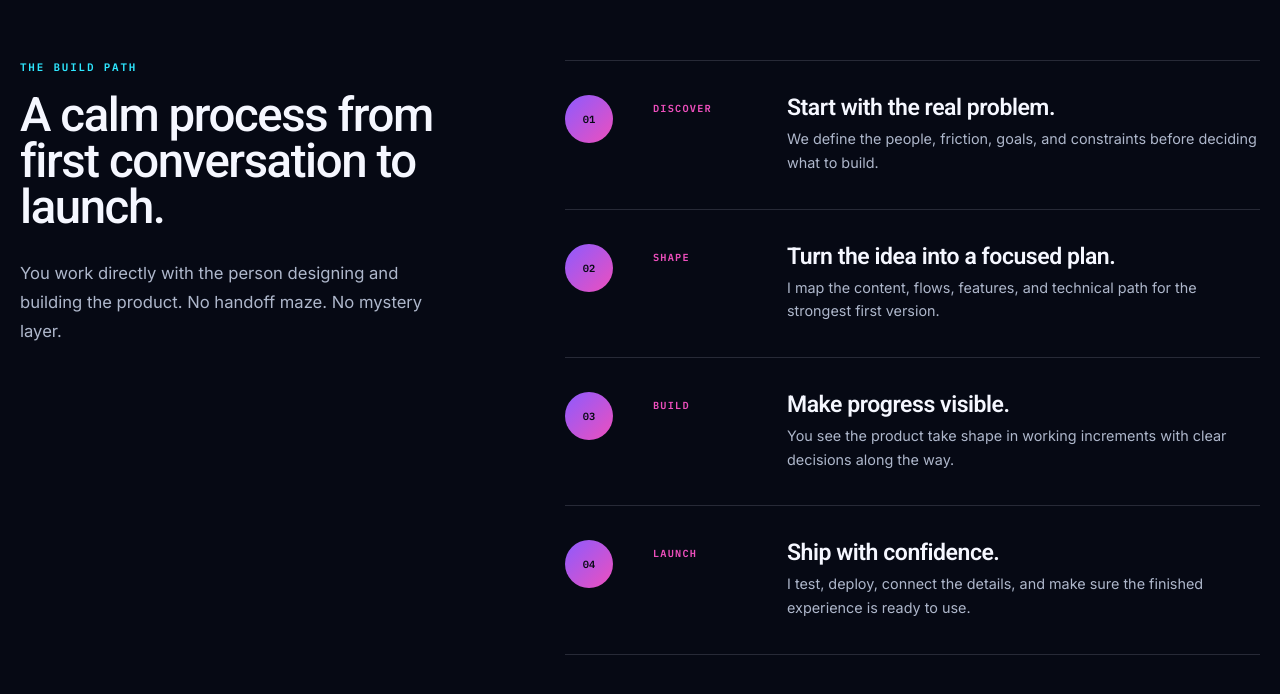
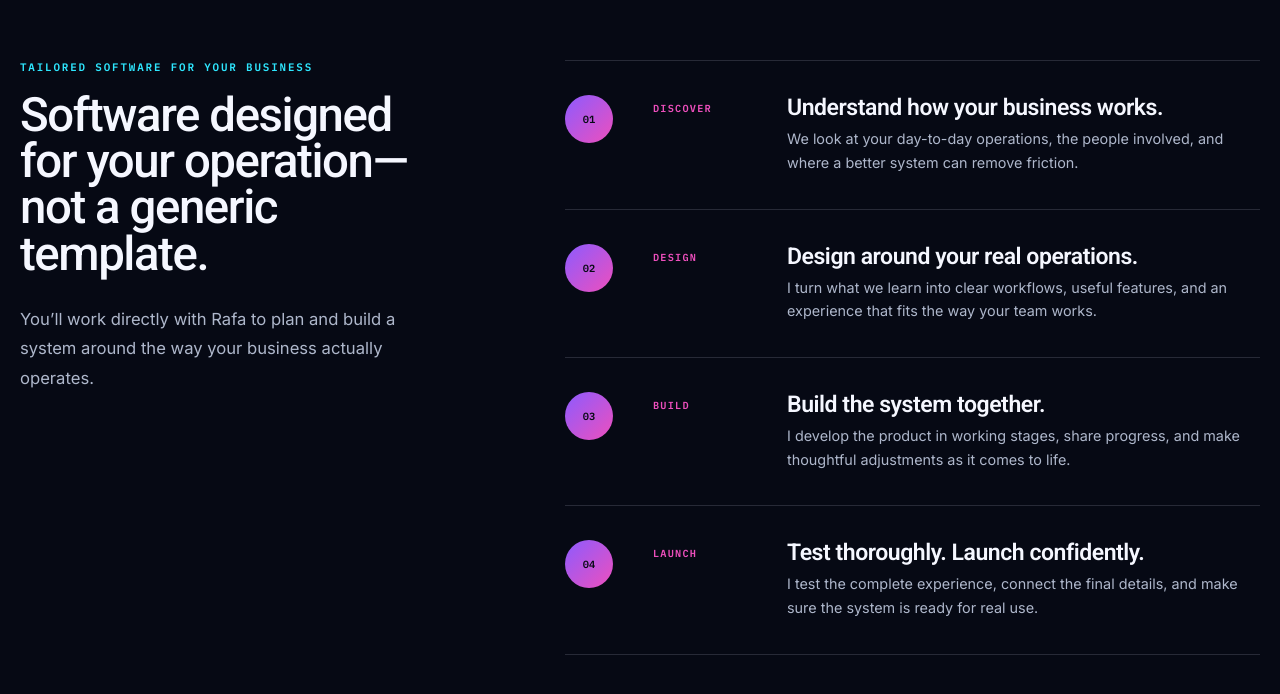
Before and after one commit to webdevRafa/rafa-the-dev, a React (Vite) app: page / in a window 1280 px wide. Shown: the part 4205-4899 px from the top of the page. Built offline with nearby package versions, Linux system fonts and the light colour scheme.

Commit message:
Humanize custom software process copy

```diff
--- a/src/App.tsx
+++ b/src/App.tsx
@@ -41,26 +41,26 @@ const process = [
   {
     number: "01",
     label: "Discover",
-    title: "Start with the real problem.",
-    copy: "We define the people, friction, goals, and constraints before deciding what to build.",
+    title: "Understand how your business works.",
+    copy: "We look at your day-to-day operations, the people involved, and where a better system can remove friction.",
   },
   {
     number: "02",
-    label: "Shape",
-    title: "Turn the idea into a focused plan.",
-    copy: "I map the content, flows, features, and technical path for the strongest first version.",
+    label: "Design",
+    title: "Design around your real operations.",
+    copy: "I turn what we learn into clear workflows, useful features, and an experience that fits the way your team works.",
   },
   {
     number: "03",
     label: "Build",
-    title: "Make progress visible.",
-    copy: "You see the product take shape in working increments with clear decisions along the way.",
+    title: "Build the system together.",
+    copy: "I develop the product in working stages, share progress, and make thoughtful adjustments as it comes to life.",
   },
   {
     number: "04",
     label: "Launch",
-    title: "Ship with confidence.",
-    copy: "I test, deploy, connect the details, and make sure the finished experience is ready to use.",
+    title: "Test thoroughly. Launch confidently.",
+    copy: "I test the complete experience, connect the final details, and make sure the system is ready for real use.",
   },
 ];
 
@@ -377,11 +377,11 @@ function App() {
           data-ambient-scene="5"
         >
           <Reveal className="process-intro">
-            <p className="section-kicker">THE BUILD PATH</p>
-            <h2>A calm process from first conversation to launch.</h2>
+            <p className="section-kicker">TAILORED SOFTWARE FOR YOUR BUSINESS</p>
+            <h2>Software designed for your operation—not a generic template.</h2>
             <p>
-              You work directly with the person designing and building the
-              product. No handoff maze. No mystery layer.
+              You’ll work directly with Rafa to plan and build a system around
+              the way your business actually operates.
             </p>
           </Reveal>
           <div className="process-list">
```
